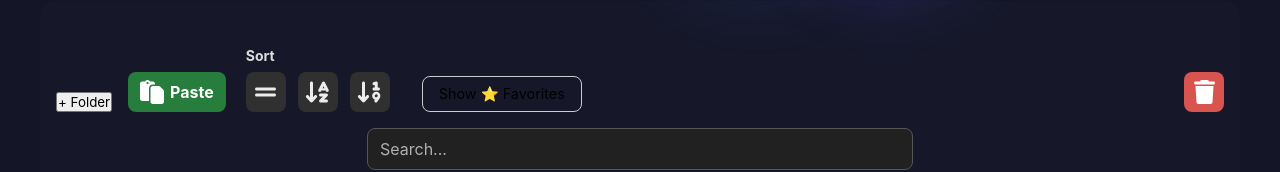
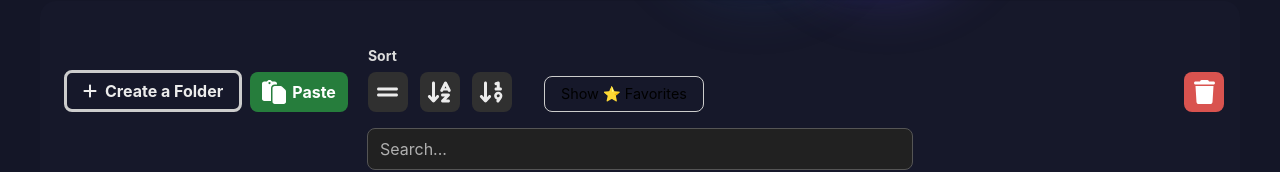
Before and after one commit to dottereldesign/be_write_back, a React (Vite) app: page / in a window 1280 px wide. Shown: the part 559-731 px from the top of the page. Built offline with nearby package versions, Linux system fonts and the light colour scheme.

Commit message:
fix btn css biatch

```diff
--- a/src/components/Board/Board.tsx
+++ b/src/components/Board/Board.tsx
@@ -17,6 +17,8 @@ import { useClipboardPaste } from "../../hooks/useClipboardPaste";
 import { loadBoardItems, saveBoardItems } from "../../utils/storage";
 import { BoardItem, PastedItem, Folder, isCard } from "../../types/PastedItem";
 import "../../styles/Board.css";
+import { faPlus } from "@fortawesome/free-solid-svg-icons";
+import { FontAwesomeIcon } from "@fortawesome/react-fontawesome";
 
 // DnD-kit
 import {
@@ -278,11 +280,13 @@ const ClipboardBoard = ({ triggerToast }: ClipboardBoardProps) => {
           <button
             type="button"
             className="create-folder-btn"
-            style={{ marginRight: 8 }}
             onClick={() => setShowFolderModal(true)}
+            aria-label="Create a new folder"
           >
-            + Folder
+            <FontAwesomeIcon icon={faPlus} style={{ fontSize: "1em" }} />
+            Create a Folder
           </button>
+
           <PasteButton onPaste={triggerClipboardPaste} disabled={showModal} />
           <SortButtons
             onSortChange={handleSortChange}
--- a/src/styles/Board.css
+++ b/src/styles/Board.css
@@ -97,3 +97,40 @@ main {
   background: rgba(255, 215, 0, 0.4);
   border-color: gold;
 }
+
+.create-folder-btn {
+  margin-left: 0.5rem;
+  padding: 0.5rem 1rem;
+  font-size: 0.9rem;
+  border: 3px solid #ccc;
+  border-radius: 8px;
+  background: transparent;
+  cursor: pointer;
+  background-color: transparent;
+  transition: background 0.2s ease;
+  display: flex;
+  align-items: center;
+  gap: 8px;
+  font-weight: 500;
+  color: #ececec;
+  font-family: "Inter", sans-serif;
+  font-size: 1rem;
+  font-weight: 700;
+}
+
+.create-folder-btn:hover {
+  background: rgba(66, 204, 255, 0.16);
+  border-color: #42ccff;
+  color: #fff;
+}
+
+.create-folder-btn:active {
+  background: rgba(66, 204, 255, 0.28);
+}
+
+@media (max-width: 500px) {
+  .create-folder-btn {
+    font-size: 0.8rem;
+    padding: 0.4rem 0.7rem;
+  }
+}
```
